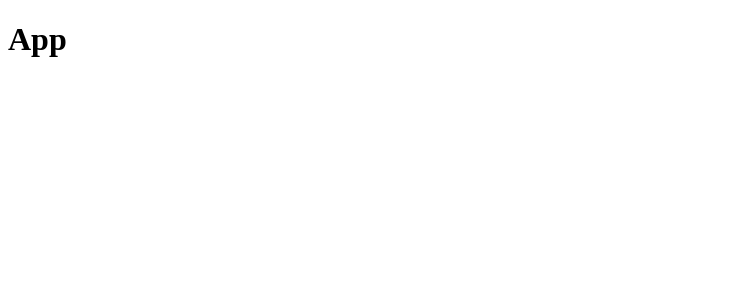
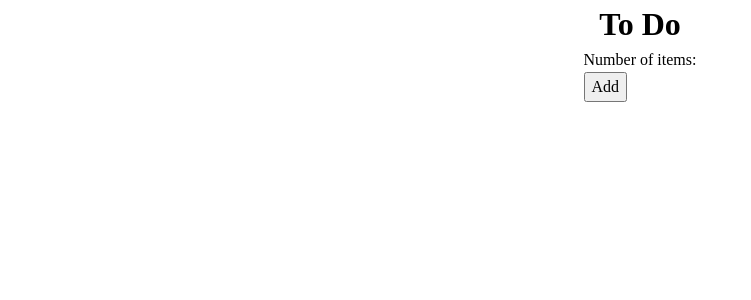
Before and after one commit to a-savva/To-Do-app-with-Hooks, a React (Vite) app: page / in a window 1280 px wide. Shown: the top 300 px of the page, without its empty margins (0-751 px from the left). Built offline with nearby package versions, Linux system fonts and the light colour scheme.

Commit message:
added styles

```diff
--- /dev/null
+++ b/src/App.css
@@ -0,0 +1,5 @@
+.todoapp {
+  align-items: center;
+  display: flex;
+  flex-direction: column;
+}
--- a/src/App.jsx
+++ b/src/App.jsx
@@ -1,9 +1,20 @@
 import React from "react";
+
+import "./styles/reset.css";
+import "./styles/typography.css";
+import "./App.css";
 
 export default function App() {
   return (
     <div className="todoapp">
-      <h1>App</h1>
+      <h1 className="h1">To Do</h1>
+      <div className="todos">
+        <div className="todos__number-of-items">Number of items:</div>
+        <div className="todos_list"></div>
+        <div className="todos_add-item-btn">
+          <button>Add</button>
+        </div>
+      </div>
     </div>
   );
 }
--- /dev/null
+++ b/src/styles/reset.css
@@ -0,0 +1,42 @@
+*,
+*::before,
+*::after {
+  box-sizing: border-box;
+}
+
+body,
+h1,
+h2,
+h3,
+h4,
+p,
+figure,
+blockquote,
+dl,
+dd {
+  margin: 0;
+}
+
+ul[role="list"],
+ol[role="list"] {
+  list-style: none;
+}
+
+body {
+  line-height: 1.5;
+  min-height: 100vh;
+  text-rendering: optimizeSpeed;
+}
+
+img,
+picture {
+  display: block;
+  max-width: 100%;
+}
+
+input,
+button,
+textarea,
+select {
+  font: inherit;
+}
--- /dev/null
+++ b/src/styles/typography.css
@@ -0,0 +1,11 @@
+html {
+  font-size: 62.5%;
+}
+
+body {
+  font-size: 1.6rem;
+}
+
+h1 {
+  font-size: 3.2rem;
+}
```
Also changed, not shown: 1 other file (tests, documents, lock files or other folders).
